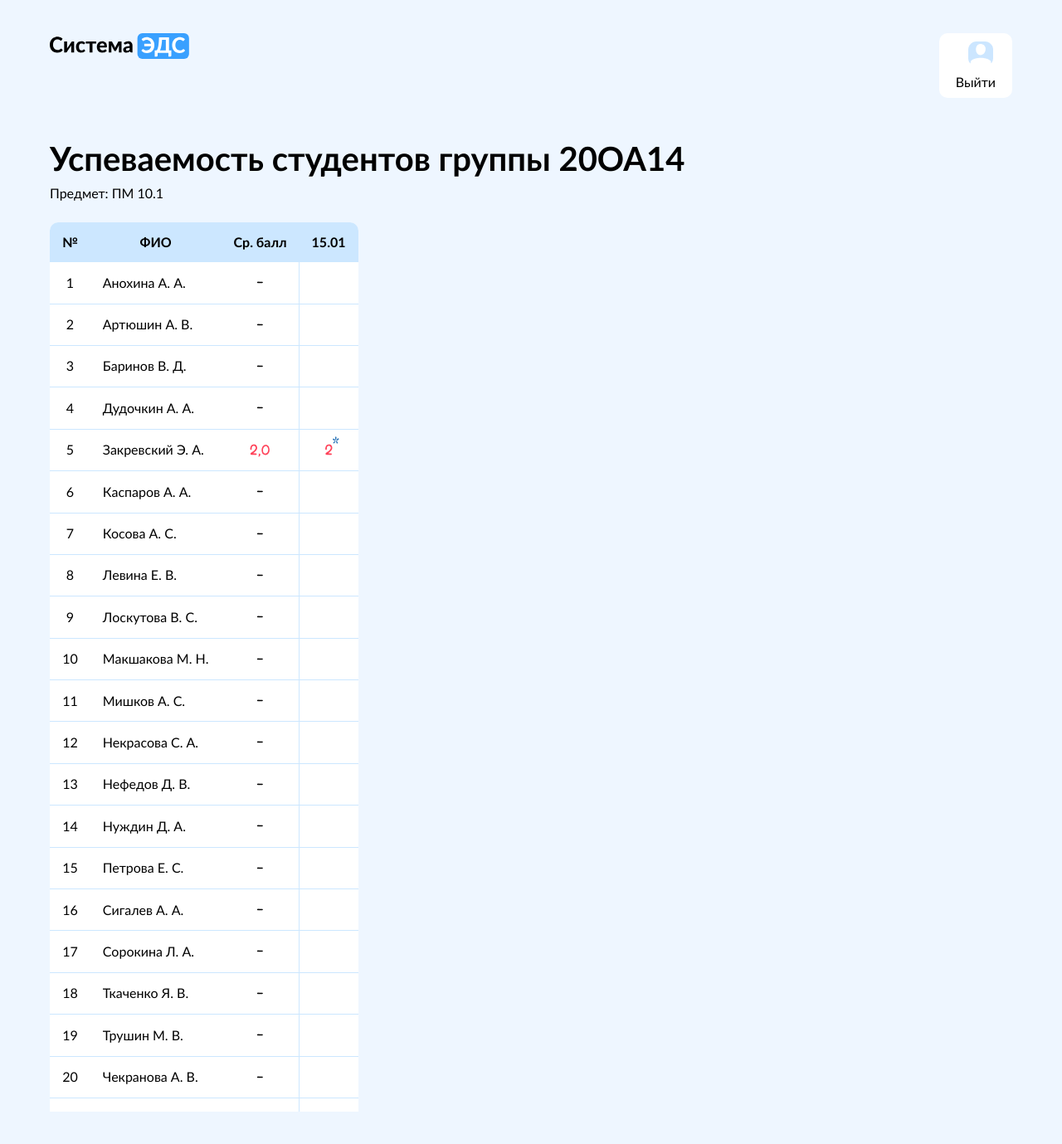
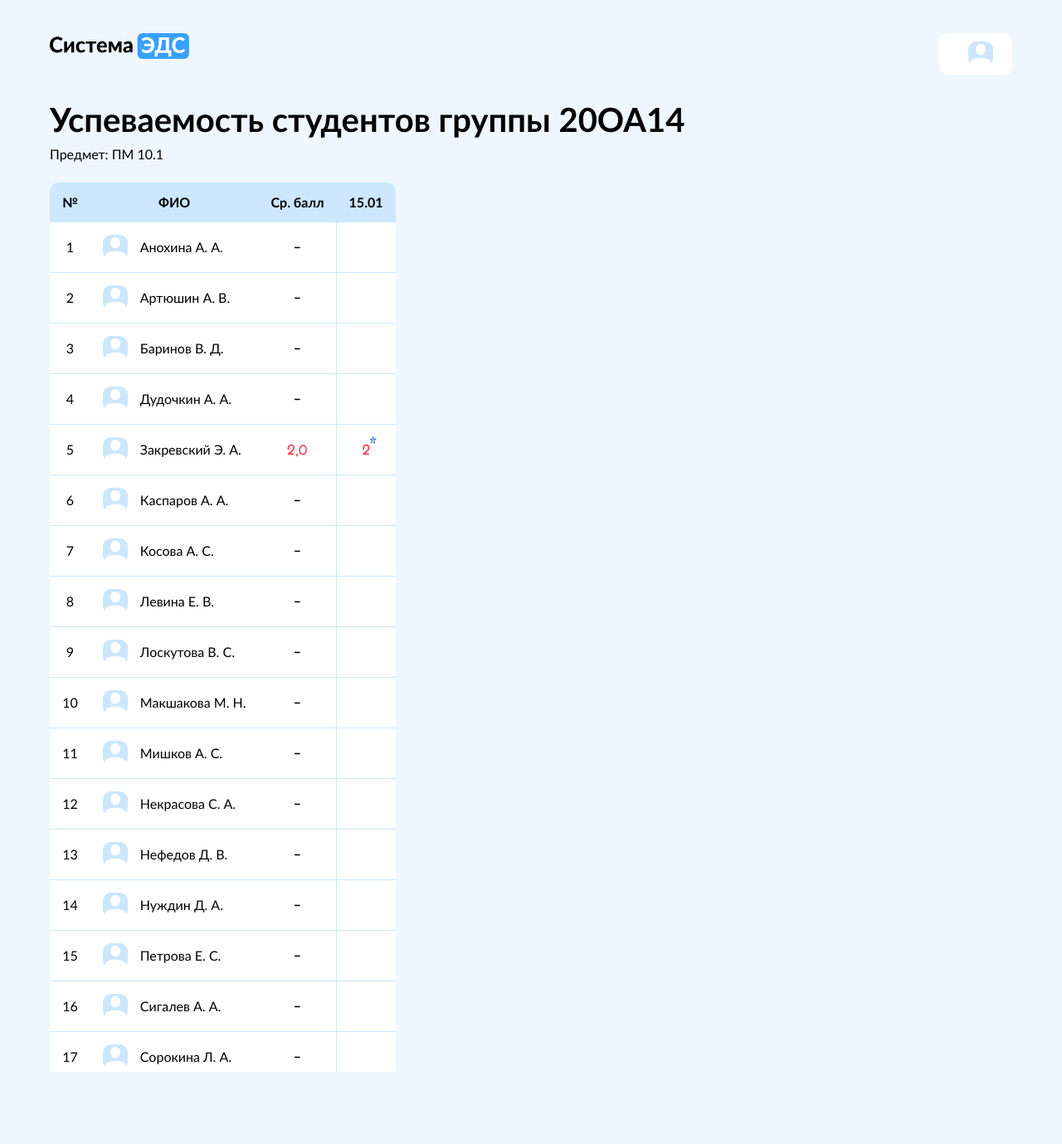
Before and after one commit to loooltooot/system-eds, a Django app: template marks/templates/marks/addmark.html in a window 1280 px wide. Shown: the top 1379 px of the page at 83% size. Run offline with Django 5.2, Linux system fonts and the light colour scheme; data comes from the database, SQL or seed files in the repository; tables that the repository leaves empty hold one stand-in row (values such as "Sample post"); the template is opened without the code that fills it: values that come from a table or form of the project are taken from there, most other values are stand-ins (such as "Sample title", 1, 10 or a date in 2020); parts of the project's set-up code (start-up, migrations or seed data) failed here and were passed over.

Commit message:
💄: profile menu animation

```diff
--- a/marks/static/marks/css/marks_table.css
+++ b/marks/static/marks/css/marks_table.css
@@ -24,6 +24,15 @@ table.student-table td:nth-child(2) {
 
 .fullname {
   cursor: pointer;
+}
+.fullname > div {
+  display: flex;
+  align-items: center;
+  column-gap: 15px;
+}
+.fullname > div img {
+  width: 30px;
+  height: 30px;
 }
 .fullname:hover {
   color: var(--primary-color);
--- a/marks/static/marks/css/marks_table.scss
+++ b/marks/static/marks/css/marks_table.scss
@@ -33,6 +33,17 @@ table {
 
 .fullname {
     cursor: pointer;
+
+    &>div {
+        display: flex;
+        align-items: center;
+        column-gap: 15px;
+
+        img {
+            width: 30px;
+            height: 30px;
+        }
+    }
 
     &:hover {
         color: var(--primary-color);
--- a/marks/static/marks/css/style.css
+++ b/marks/static/marks/css/style.css
@@ -320,16 +320,20 @@ td .mark_form {
 
 #top header {
   display: flex;
-  justify-content: space-between;
+  position: relative;
 }
 #top header #logo {
   width: 168px;
 }
 #top header .profile.card {
-  height: fit-content;
+  position: absolute;
+  right: 0;
+  top: 0;
+  height: 50px;
   padding: 10px 20px;
   row-gap: 10px;
   cursor: pointer;
+  overflow: hidden;
 }
 
 /*# sourceMappingURL=style.css.map */
--- a/marks/static/marks/css/style.scss
+++ b/marks/static/marks/css/style.scss
@@ -297,16 +297,20 @@ td {
 
 #top header {
     display: flex;
-    justify-content: space-between;
+    position: relative;
 
     #logo {
         width: 168px;
     }
 
     .profile.card {
-        height: fit-content;
+        position: absolute;
+        right: 0;
+        top: 0;
+        height: 50px;
         padding: 10px 20px;
         row-gap: 10px;
         cursor: pointer;
+        overflow: hidden;
     }
 }
--- a/marks/templates/marks/base_site.html
+++ b/marks/templates/marks/base_site.html
@@ -11,11 +11,11 @@
         <div class="card card-small profile">
             <div class="name">
                 <span>{{request.user.get_short_name}}</span>
-                <img src="{% static "users/imgs/default_user.png" %}" alt="">
+                <img src="{% if request.user.photo %}{{request.user.photo}}{% else %}{% static "users/imgs/default_user.png" %}{% endif %}" alt="Фото профиля">
             </div>
             <ul class="options">
                 <li>
-                    <a href="{% url "users:logout" %}">Выйти</a>
+                    <a onclick="event.stopPropagation()" href="{% url "users:logout" %}">Выйти</a>
                 </li>
             </ul>
         </div>
@@ -29,3 +29,16 @@
     {% block footer %}{% endblock footer %}
 </footer>
 {% endblock body %}
+
+{% block page_scripts %}
+<script src="{% static "users/js/gsap.min.js" %}"></script>
+<script>
+    profile = document.querySelector('.profile')
+    let profileIsOpened = false
+
+    profile.addEventListener('click', () => {
+        gsap.to('.profile', {height: profileIsOpened ? '50px' : '80px', duration: 0.3})
+        profileIsOpened = !profileIsOpened
+    })
+</script>
+{% endblock page_scripts %}
--- a/marks/templates/marks/templatetags/marks_table.html
+++ b/marks/templates/marks/templatetags/marks_table.html
@@ -20,7 +20,12 @@
             {% for student, marks in marks_map.items %}
                 <tr>
                     <td>{{forloop.counter}}</td>
-                    {% if not is_student|default:False %}<td class="fullname" onclick="openMarkAddModal({{student.id}}, '{{student.get_fio}}')">{{student.get_fio}}</td>{% endif %}
+                    {% if not is_student|default:False %}<td class="fullname" onclick="openMarkAddModal({{student.id}}, '{{student.get_fio}}')">
+                        <div>
+                            <img src="{% if student.photo %}{{student.photo}}{% else %}{% static "users/imgs/default_user.png" %}{% endif %}" alt="Фото профиля">
+                            <span>{{student.get_fio}}</span>
+                        </div>
+                    </td>{% endif %}
                     <td>{% average_mark subject student %}</td>
                     {% for date in dates %}
                         <td>
```
Also changed, not shown: 2 other files.
